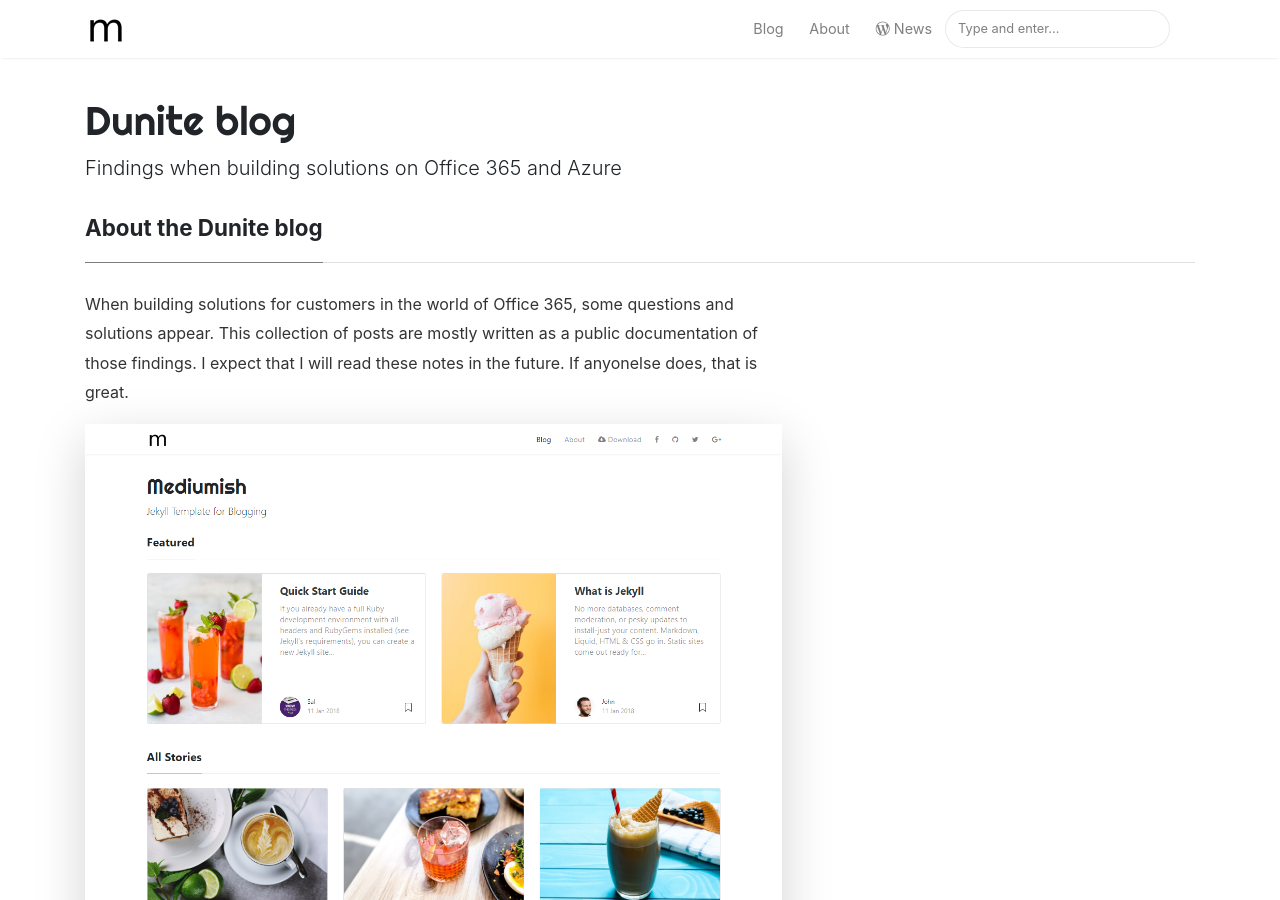
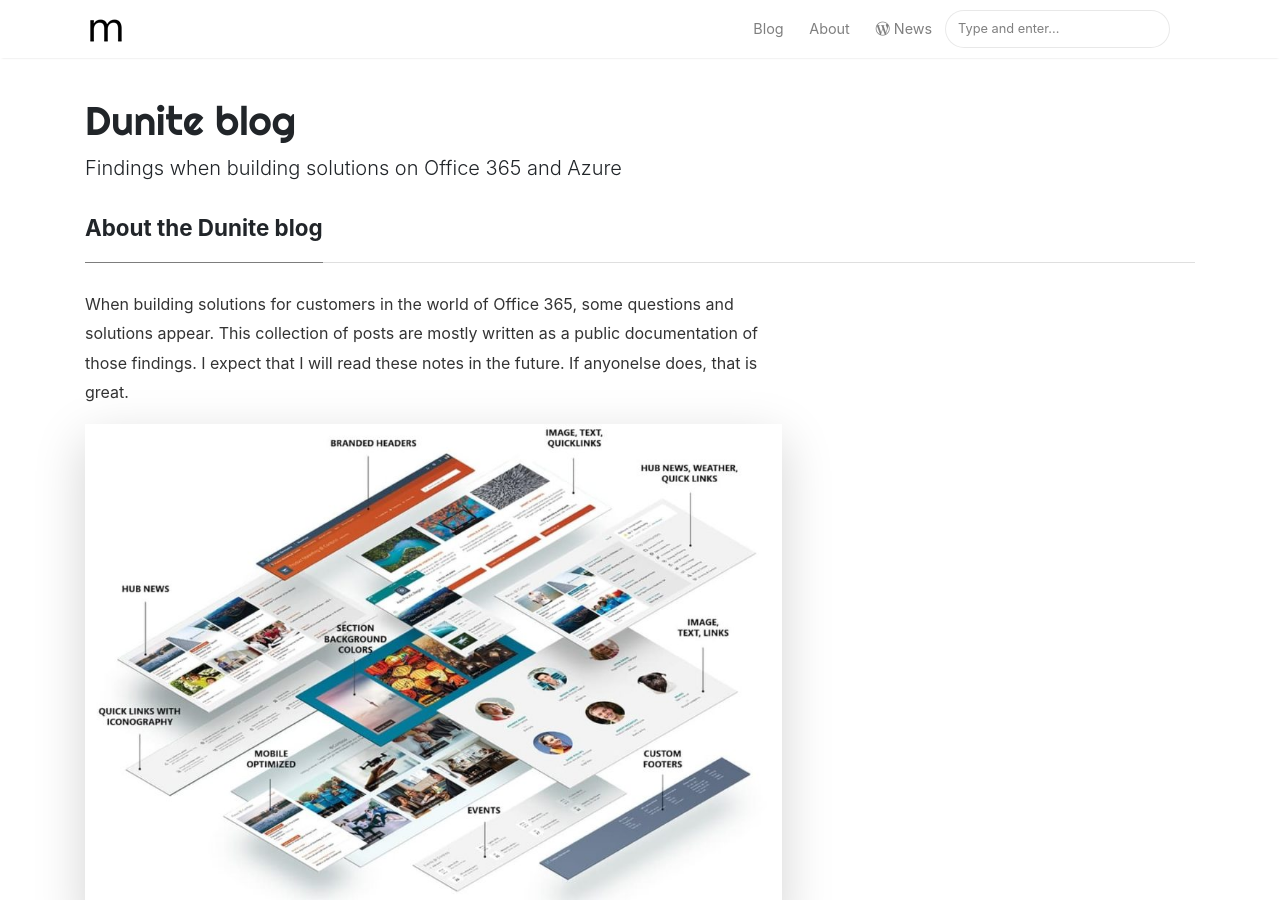
Before and after one commit to magnusdanielson/magnusdanielson.github.io, a Jekyll site: the page built from _pages/about.md, in a window 1280 px wide and 900 px high. Built offline with Jekyll 4.4.1, drawn with Linux system fonts in a browser that asks for light colours; nearby versions of some CDN libraries.

Commit message:
minor fix

```diff
--- a/_includes/featuredbox.html
+++ b/_includes/featuredbox.html
@@ -46,7 +46,7 @@
                                 {% endif %}
                                 <span class="post-date">{{ post.date | date_to_string }}</span>
                                 </span>
-                                <span class="post-read-more"><a href="{{ site.baseurl }}/{{ post.url }}" title="Read Story"><svg class="svgIcon-use" width="25" height="25" viewbox="0 0 25 25"><path d="M19 6c0-1.1-.9-2-2-2H8c-1.1 0-2 .9-2 2v14.66h.012c.01.103.045.204.12.285a.5.5 0 0 0 .706.03L12.5 16.85l5.662 4.126a.508.508 0 0 0 .708-.03.5.5 0 0 0 .118-.285H19V6zm-6.838 9.97L7 19.636V6c0-.55.45-1 1-1h9c.55 0 1 .45 1 1v13.637l-5.162-3.668a.49.49 0 0 0-.676 0z" fill-rule="evenodd"></path></svg></a></span>
+                                <span class="post-read-more"><a href="{{ site.baseurl }}{{ post.url }}" title="Read Story"><svg class="svgIcon-use" width="25" height="25" viewbox="0 0 25 25"><path d="M19 6c0-1.1-.9-2-2-2H8c-1.1 0-2 .9-2 2v14.66h.012c.01.103.045.204.12.285a.5.5 0 0 0 .706.03L12.5 16.85l5.662 4.126a.508.508 0 0 0 .708-.03.5.5 0 0 0 .118-.285H19V6zm-6.838 9.97L7 19.636V6c0-.55.45-1 1-1h9c.55 0 1 .45 1 1v13.637l-5.162-3.668a.49.49 0 0 0-.676 0z" fill-rule="evenodd"></path></svg></a></span>
                                 <div class="clearfix"></div>
                             </div>
                         </div>
--- a/_pages/about.md
+++ b/_pages/about.md
@@ -12,7 +12,7 @@ comments: false
 This collection of posts are mostly written as a public documentation of those findings. I expect that I
 will read these notes in the future. If anyonelse does, that is great. </p>
 
-<p class="mb-5"><img class="shadow-lg" src="{{site.baseurl}}/assets/images/mediumish-jekyll-template.png" alt="jekyll template mediumish" /></p>
+<p class="mb-5"><img class="shadow-lg" src="{{site.baseurl}}/assets/images/building-blocks-hero-p-1080-960x686.jpeg" alt="Look book" /></p>
 
 <div class="col-md-4">
 
```
Also changed, not shown: assets/images/building-blocks-hero-p-1080-960x686.jpeg (added).
